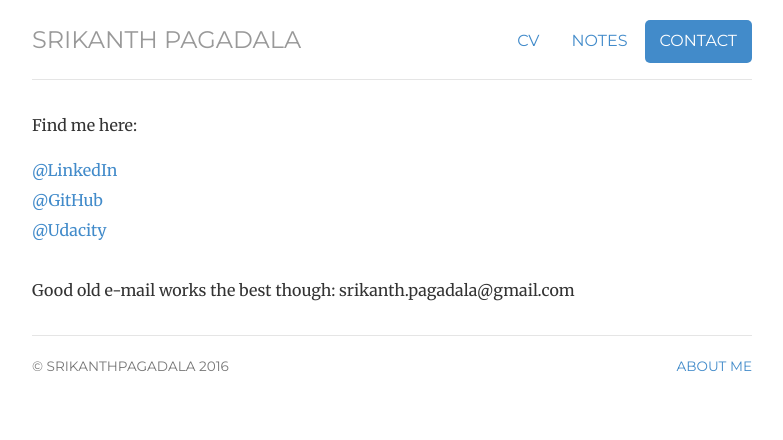
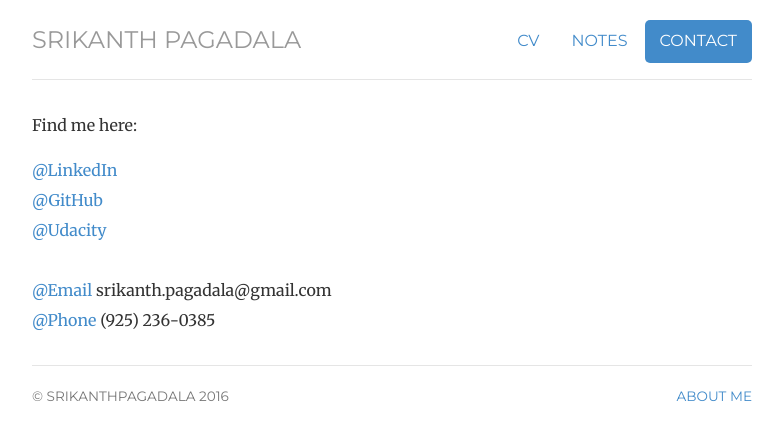
Before and after one commit to srikanthpagadala/srikanthpagadala.github.io, a Jekyll site: the page built from contact/index.html, in a window 1280 px wide. Shown: the top 440 px of the page, without its empty margins (248-1031 px from the left). Built offline with Jekyll 4.4.1, drawn with Linux system fonts in a browser that asks for light colours.

Commit message:
updated phone and email in contact page

```diff
--- a/contact/index.html
+++ b/contact/index.html
@@ -16,7 +16,15 @@ description: Contact information for Srikanth Pagadala, Hacker and Futurist livi
 <!--	<li><a href="https://www.kaggle.com/spagadala">@Kaggle</a></li> -->
 	<li><a href="https://profiles.udacity.com/u/srikanthpagadala">@Udacity</a></li>
 
-	<li><br>Good old e-mail works the best though: <span class="obfuscate">moc.liamg@aladagap.htnakirs</span></li>
+	<li>
+		<br>
+		<a href="">@Email</a>
+		<span class="obfuscate">moc.liamg@aladagap.htnakirs</span>
+	</li>
+	<li>
+		<a href="">@Phone</a>
+		<span class="obfuscate">5830-632 (529)</span>
+	</li>
 	</ul>
 
 </div>
```
